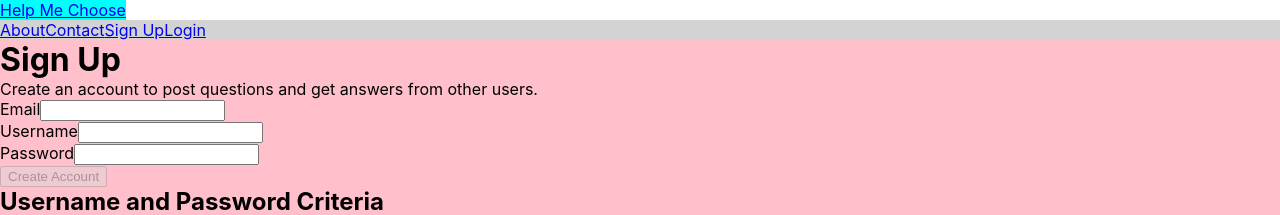
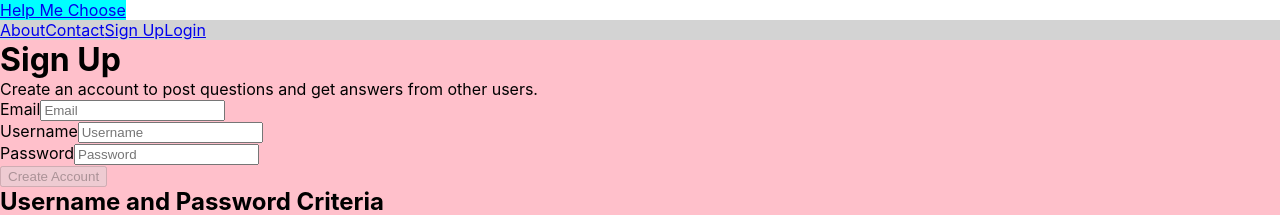
Before and after one commit to johnnyfwk/help-me-choose-front-end, a React (Vite) app: page /sign-up in a window 1280 px wide. Shown: the top 215 px of the page. Built offline with nearby package versions, Linux system fonts and the light colour scheme; no server answers; the database is empty.

Commit message:
Prevent registering of duplicate usernames.

```diff
--- a/src/components/InputEmail.jsx
+++ b/src/components/InputEmail.jsx
@@ -1,7 +1,6 @@
 export default function InputEmail({
     email,
     setEmail,
-    emailErrorMessage,
     setEmailErrorMessage,
     setError
 }) {
@@ -24,10 +23,9 @@ export default function InputEmail({
                 value={email}
                 onChange={handleEmail}
                 maxLength="254"
+                placeholder="Email"
                 required
             ></input>
-
-            <div className="error">{emailErrorMessage}</div>
         </div>
     )
 }
--- a/src/components/InputPassword.jsx
+++ b/src/components/InputPassword.jsx
@@ -24,10 +24,9 @@ export default function InputPassword({
                 value={password}
                 onChange={handlePassword}
                 maxLength="128"
+                placeholder="Password"
                 required
             ></input>
-
-            <div className="error">{passwordErrorMessage}</div>
         </div>
     )
 }
--- a/src/components/InputUsername.jsx
+++ b/src/components/InputUsername.jsx
@@ -1,14 +1,38 @@
 export default function InputUsername({
     username,
     setUsername,
-    usernameErrorMessage,
     setUsernameErrorMessage,
-    setError
+    setError,
+    registeredUsernames,
+    isUsernameAvailable,
+    setIsUsernameAvailable
 }) {
     function handleUsername(event) {
+        const registeredDisplayNames = registeredUsernames.map((registeredUsername) => {
+            return registeredUsername.displayName.toLowerCase();
+        });
+        console.log("registeredDisplayNames:", registeredDisplayNames);
+
+        const isDisplayNameAvailable = !registeredDisplayNames.includes(event.target.value.toLowerCase());
+        console.log("isDisplayNameAvailable", isDisplayNameAvailable);
+
         setUsername(event.target.value);
         setUsernameErrorMessage("");
         setError("");
+
+        const regex = /[^A-Za-z0-9]/;
+
+        if (event.target.value.length < 3) {
+            setIsUsernameAvailable(null);
+        } else {
+            if (regex.test(event.target.value)) {
+                setIsUsernameAvailable(false);
+            } else if (isDisplayNameAvailable) {
+                setIsUsernameAvailable(true);
+            } else {
+                setIsUsernameAvailable(false);
+            }
+        }
     }
 
     return (
@@ -25,10 +49,19 @@ export default function InputUsername({
                 onChange={handleUsername}
                 maxLength="20"
                 size="20"
+                placeholder="Username"
                 required
             ></input>
 
-            <div className="error">{usernameErrorMessage}</div>
+            {isUsernameAvailable
+                ? <div className="success">Available</div>
+                : null
+            }
+
+            {isUsernameAvailable === false
+                ? <div className="error">Not Available</div>
+                : null
+            }
         </div>
     )
 }
--- a/src/pages/SignUp.jsx
+++ b/src/pages/SignUp.jsx
@@ -1,23 +1,39 @@
 import { Helmet } from 'react-helmet';
-import { useState } from 'react';
+import { useState, useEffect } from 'react';
 import * as utils from '../../utils';
 import InputEmail from '../components/InputEmail';
 import InputUsername from '../components/InputUsername';
 import InputPassword from '../components/InputPassword';
 import { auth } from '../firebase';
 import { createUserWithEmailAndPassword, updateProfile } from 'firebase/auth';
+import { db } from '../firebase';
+import { collection, getDocs, addDoc } from 'firebase/firestore';
 
 export default function SignUp() {
     const [email, setEmail] = useState("");
     const [emailErrorMessage, setEmailErrorMessage] = useState("");
 
     const [username, setUsername] = useState("");
+    const [registeredUsernames, setRegisteredUsernames] = useState([]);
+    const [isUsernameAvailable, setIsUsernameAvailable] = useState(null);
     const [usernameErrorMessage, setUsernameErrorMessage] = useState("");
 
     const [password, setPassword] = useState("");
     const [passwordErrorMessage, setPasswordErrorMessage] = useState("");
 
     const [error, setError] = useState("");
+
+    useEffect(() => {
+        getDocs(collection(db, 'displayNames'))
+            .then((response) => {
+                const usernamesList = utils.extractDocData(response);
+                console.log(usernamesList);
+                setRegisteredUsernames(usernamesList);
+            })
+            .catch((error) => {
+                console.log(error);
+            })
+    }, [])
 
     function handleCreateAccount() {
         const emailCheck = utils.validateEmail(email);
@@ -26,21 +42,29 @@ export default function SignUp() {
         setUsernameErrorMessage(usernameCheck.msg);
         const passwordCheck = utils.validatePassword(password);
         setPasswordErrorMessage(passwordCheck.msg);
+
         if (usernameCheck.isValid && passwordCheck.isValid && emailCheck.isValid) {
             createUserWithEmailAndPassword(auth, email, password)
                 .then((userCredential) => {
+                    console.log(username)
                     const member = userCredential.user;
-                    updateProfile(member, {
+                    return updateProfile(member, {
                         displayName: username
                     });
                 })
                 .then(() => {
-                    console.log('User account has been updated.');
+                    return addDoc(collection(db, 'displayNames'), {
+                        displayName: username
+                    });
+                })
+                .then((response) => {
+                    console.log(response);
+                    console.log('User account has been created and display name added to Firestore.');
                 })
                 .catch((error) => {
                     console.log(error.code);
                     console.log(error.message);
-                    setError("Email is associated with an existing account.");
+                    setError("There was an error creating the account.");
                 });
         } else {
             console.log("Account could not be created.");
@@ -58,14 +82,16 @@ export default function SignUp() {
 
             <main>
                 <h1>Sign Up</h1>
+                <p>Create an account to post questions and get answers from other users.</p>
 
-                <p>Create an account to post questions and get answers from other users.</p>
+                <div className="error">{emailErrorMessage}</div>
+                <div className="error">{usernameErrorMessage}</div>
+                <div className="error">{passwordErrorMessage}</div>
 
                 <form>
                     <InputEmail
                         email={email}
                         setEmail={setEmail}
-                        emailErrorMessage={emailErrorMessage}
                         setEmailErrorMessage={setEmailErrorMessage}
                         setError={setError}
                     />
@@ -73,15 +99,16 @@ export default function SignUp() {
                     <InputUsername
                         username={username}
                         setUsername={setUsername}
-                        usernameErrorMessage={usernameErrorMessage}
                         setUsernameErrorMessage={setUsernameErrorMessage}
                         setError={setError}
+                        registeredUsernames={registeredUsernames}
+                        isUsernameAvailable={isUsernameAvailable}
+                        setIsUsernameAvailable={setIsUsernameAvailable}
                     />
 
                     <InputPassword
                         password={password}
                         setPassword={setPassword}
-                        passwordErrorMessage={passwordErrorMessage}
                         setPasswordErrorMessage={setPasswordErrorMessage}
                         error={error}
                         setError={setError}
@@ -93,7 +120,7 @@ export default function SignUp() {
                         type="button"
                         value="Create Account"
                         onClick={handleCreateAccount}
-                        disabled={!username || !password || !email}
+                        disabled={!username || !password || !email || !isUsernameAvailable}
                     />
                 </form>
 
```
